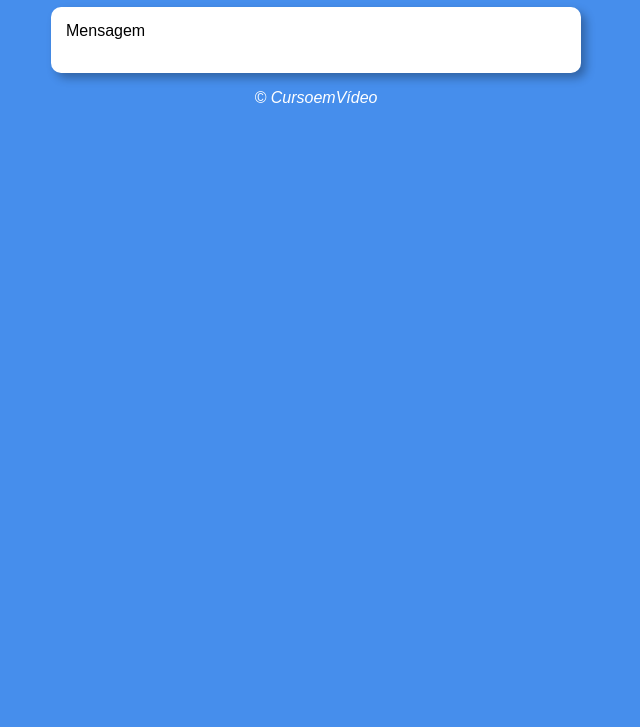
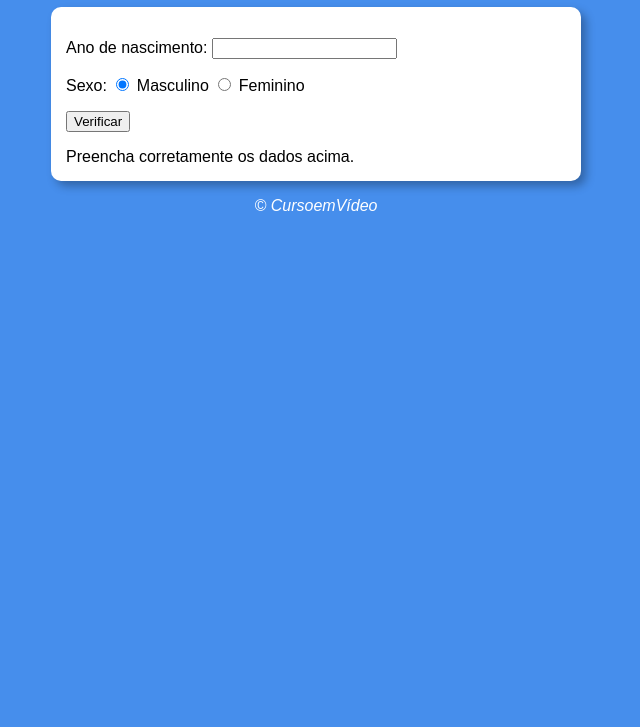
Before and after one commit to guilhermejoaquimramos17/javascript, a plain HTML site: page aula12ex/ex015/modelo.html in a window 1280 px wide. Shown: the part 73-800 px from the top of the page, without its empty margins (324-964 px from the left). Drawn offline with Linux system fonts and the light colour scheme.

Commit message:
exercicio 15 verificador de idade JS

```diff
--- a/aula12ex/ex015/modelo.html
+++ b/aula12ex/ex015/modelo.html
@@ -3,19 +3,30 @@
 <head>
     <meta charset="UTF-8">
     <meta name="viewport" content="width=device-width, initial-scale=1.0">
-    <title>Hora do dia</title>
+    <title>Verificador de idade</title>
     <link rel="stylesheet" href="style.css">
 </head>
 <body>
     <header>
-        <h1>Hora do dia</h1>
+        <h1>Verificador de idade</h1>
     </header>
     <section>
-        <div id="msg">
-            Mensagem
+        <div>
+            <p>Ano de nascimento:
+                <input type="number" name="ano" id="ano">
+            </p>
+            <p>Sexo:
+                <input type="radio" name="radsex" id="masc" checked>
+                <label for="masc">Masculino</label>
+                <input type="radio" name="radsex" id="fem">
+                <label for="fem">Feminino</label>
+            </p>
+            <p>
+                <input type="submit" value="Verificar" onclick="verificar()">
+            </p>
         </div>
-        <div id="foto">
-            <img src="" alt="">
+        <div id="res">
+            Preencha corretamente os dados acima.
         </div>
     </section>
     <footer>
--- a/aula12ex/ex015/script.js
+++ b/aula12ex/ex015/script.js
@@ -0,0 +1,43 @@
+function verificar(){
+    var data = new Date()
+    var ano = data.getFullYear()
+    var fano = document.getElementById('ano')
+    var res = document.getElementById('res')
+    if (fano.value == 0 || fano.value > ano){
+        alert('Tente novamente')
+    }else {
+        var fsexo = document.getElementsByName('radsex')
+        var idade = ano - Number(fano.value)
+        var genero = ''
+        var img = document.createElement('img')
+        img.setAttribute('id', 'foto')
+        if (fsexo[0].checked){
+            genero = 'Homem'
+            if (idade >= 16 && idade <= 21){
+                // Jovem
+                img.setAttribute('src', 'jovem-h.png')
+            }else if (idade >= 18 && idade < 65){
+                // Adulto
+                img.setAttribute('src', 'adulto-h.png')
+            } else if (idade >= 65){
+                // Idoso
+                img.setAttribute('src', 'idoso-h.png')
+            }
+        } else if (fsexo[1].checked){
+            genero = 'Mulher'
+            if (idade >= 16 && idade <= 21){
+                // Jovem
+                img.setAttribute('src', 'jovem-m.png')
+            }else if (idade >= 18 && idade < 65){
+                // Adulto
+                img.setAttribute('src', 'adulto-m.png')
+            } else if (idade >= 65){
+                // Idoso
+                img.setAttribute('src', 'idoso-m.png')
+            }
+        }
+        res.style.textAlign = 'center'
+        res.innerHTML = `Detectamos ${genero} com ${idade} anos.`
+        res.appendChild(img)
+    }
+}
--- a/aula12ex/ex015/style.css
+++ b/aula12ex/ex015/style.css
@@ -8,6 +8,12 @@ body {
 
 header, footer{
     text-align: center;
+}
+
+img#foto{
+    display: block;
+    margin: auto;
+    padding: 10px;
 }
 
 section{
```
Also changed, not shown: aula12ex/ex015/adulto-h.png (added), aula12ex/ex015/adulto-m.png (added), aula12ex/ex015/idoso-h.png (added), aula12ex/ex015/idoso-m.png (added), aula12ex/ex015/jovem-h.png (added), aula12ex/ex015/jovem-m.png (added).
